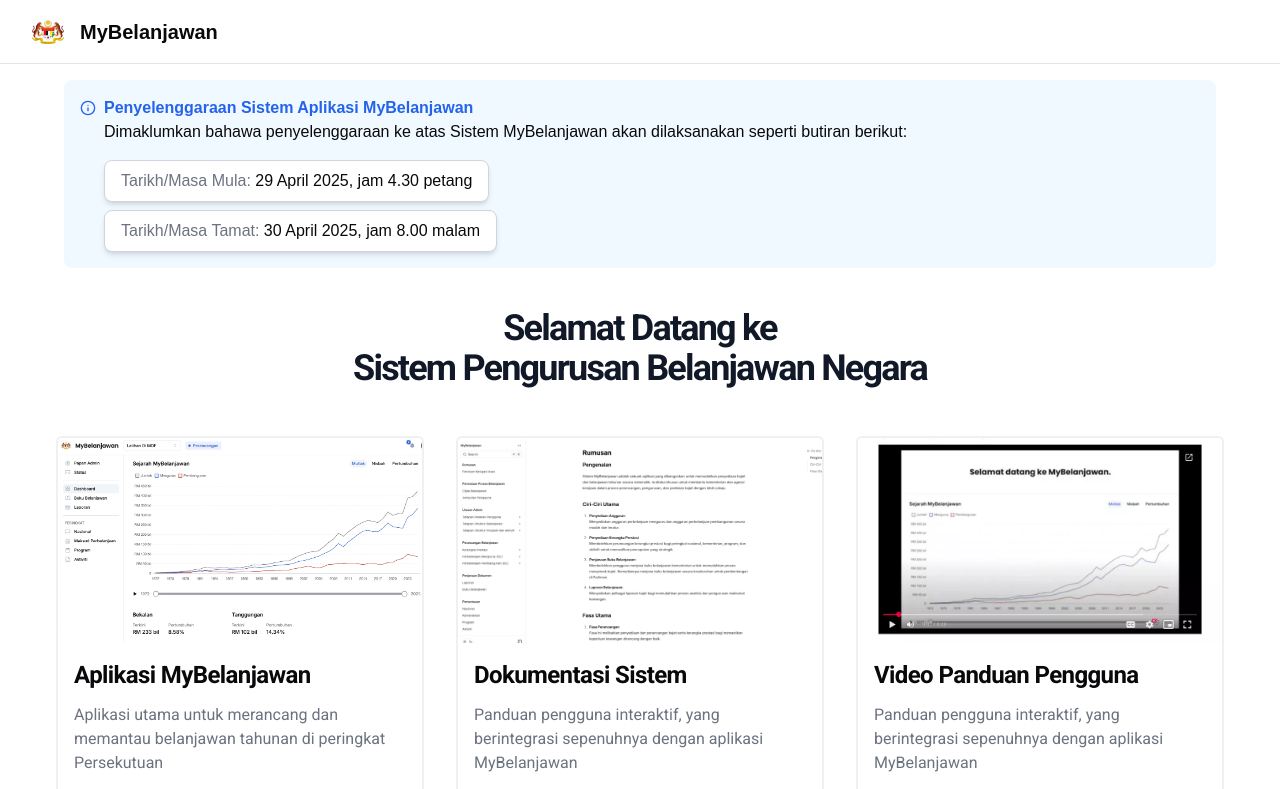
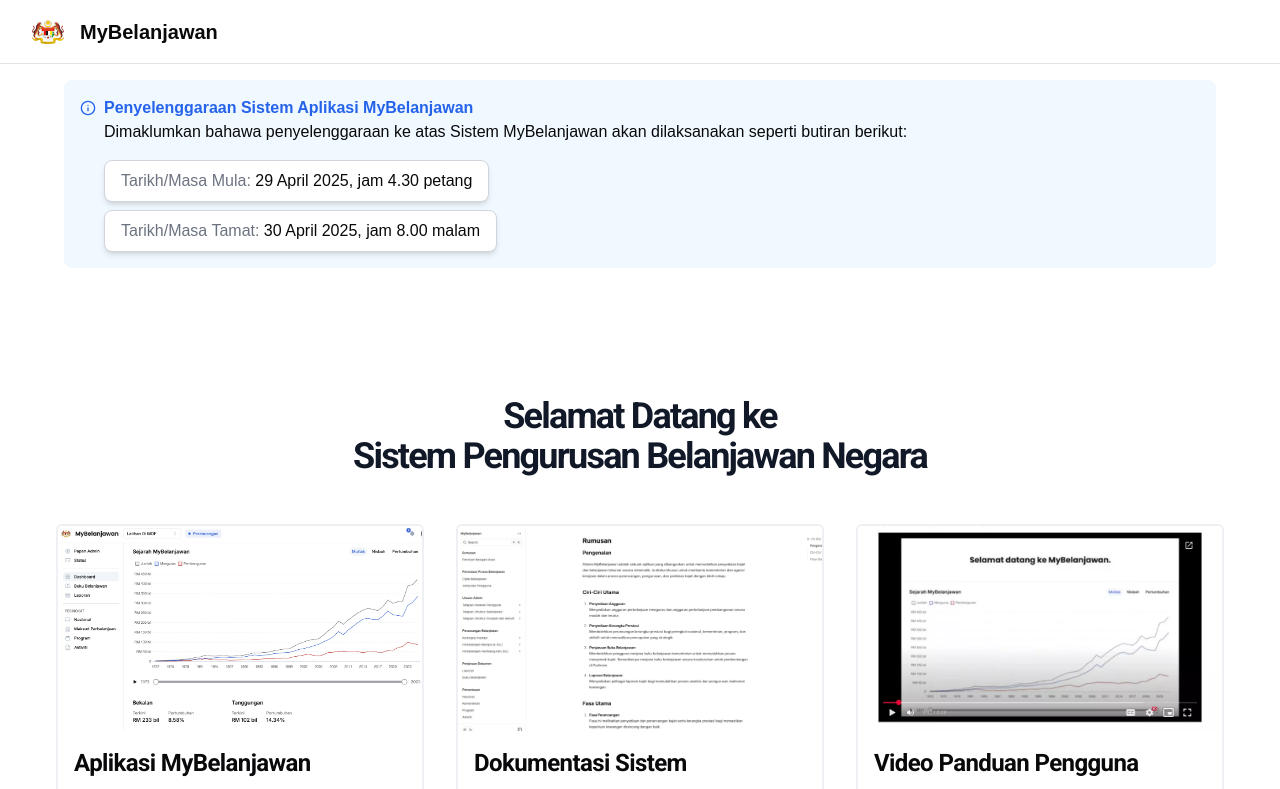
Before and after one commit to mof-malaysia/mybelanjawan-landing, a Next.js app: page / in a window 1280 px wide. Shown: the top 789 px of the page. Built offline with nearby package versions, Linux system fonts and the light colour scheme.

Commit message:
feat: add padding top

```diff
--- a/app/page.tsx
+++ b/app/page.tsx
@@ -57,7 +57,7 @@
 
   return (
     <div className="min-h-dvh bg-white font-sans">
-      <main className="container mx-auto px-4 pt-6 pb-16">
+      <main className="container mx-auto px-4 pt-28 pb-16">
         <div className="mb-10 text-center">
           <h1 className="text-2xl font-bold tracking-tighter sm:text-3xl md:text-4xl text-gray-900 mb-4">
             Selamat Datang ke <br /> Sistem Pengurusan Belanjawan Negara
```
